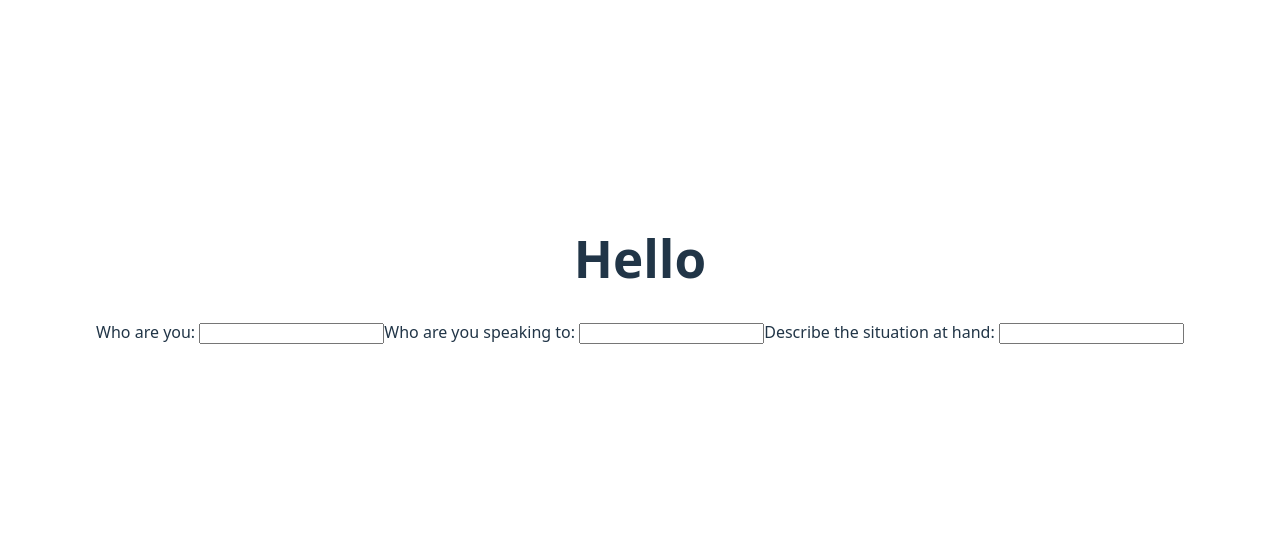
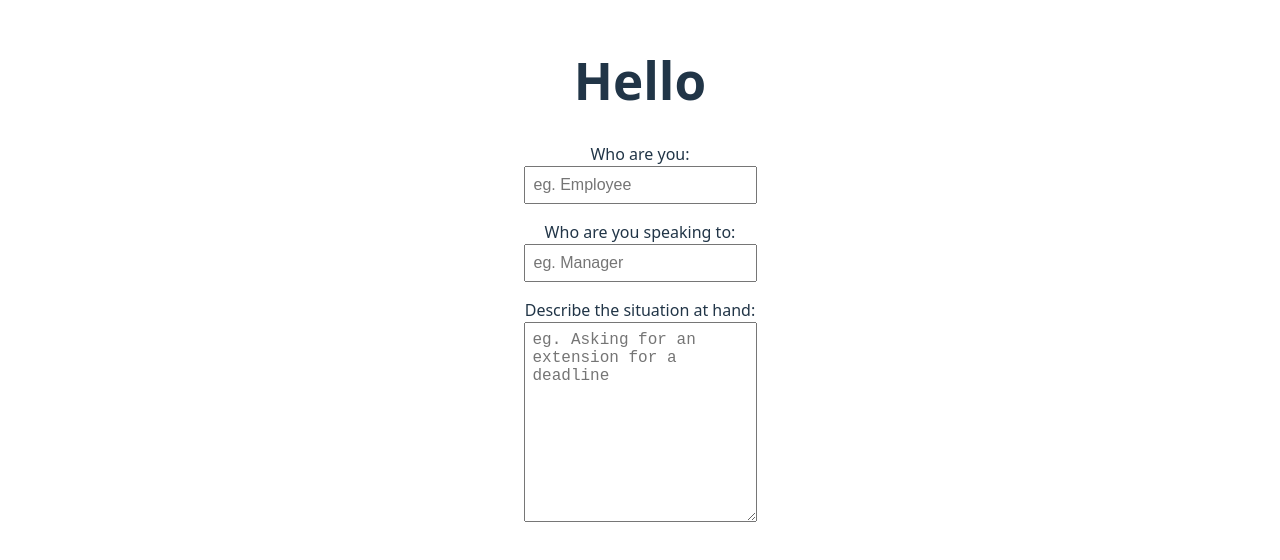
Before and after one commit to jamienahx/Pragma, a React (Vite) app in the folder pragma/: page / in a window 1280 px wide. Shown: the part 130-690 px from the top of the page. Built offline with nearby package versions, Linux system fonts and the light colour scheme.

Commit message:
applied CSS

```diff
--- a/pragma/package.json
+++ b/pragma/package.json
@@ -19,10 +19,13 @@
     "@types/react": "^19.2.7",
     "@types/react-dom": "^19.2.3",
     "@vitejs/plugin-react": "^5.1.1",
+    "autoprefixer": "^10.4.27",
     "eslint": "^9.39.1",
     "eslint-plugin-react-hooks": "^7.0.1",
     "eslint-plugin-react-refresh": "^0.4.24",
     "globals": "^16.5.0",
+    "postcss": "^8.5.8",
+    "tailwindcss": "^4.2.1",
     "typescript": "~5.9.3",
     "typescript-eslint": "^8.48.0",
     "vite": "^7.3.1"
--- /dev/null
+++ b/pragma/src/components/form.css
@@ -0,0 +1,29 @@
+.form-container {
+
+    display: flex;
+    flex-direction: column;
+    gap: 16px;
+}
+
+
+
+.form-field {
+
+    display: flex;
+    flex-direction: column;
+}
+
+.form-field input,
+.form-field textarea {
+    padding: 8px;
+    font-size: 16px;
+    width: 100%;
+    box-sizing: border-box
+
+}
+
+.form-field textarea{
+    height:200px;
+    resize: vertical;
+
+}
--- a/pragma/src/components/form.tsx
+++ b/pragma/src/components/form.tsx
@@ -1,4 +1,5 @@
 import { useState } from 'react';
+import './form.css';
 
 
 const Form =()=> {
@@ -8,7 +9,7 @@ const [formData, setFormData] = useState({
     descriptionInput:""
 })
 
-    const handleChange = (event: React.ChangeEvent<HTMLInputElement>) => {
+    const handleChange = (event: React.ChangeEvent<HTMLInputElement | HTMLTextAreaElement>) => {
         const { name, value } = event.target;
         setFormData(prev=>({
             ...prev,
@@ -17,37 +18,40 @@ const [formData, setFormData] = useState({
     }
 
     return(
-        <>
 
+        <div className = "form-container">
+        <div className = "form-field">
         <label htmlFor="identityInput">Who are you: </label>
         <input id = "identityInput"
         name = "identityInput"
         type = "text"
         value = {formData.identityInput}
-        onChange= {handleChange}/>
+        onChange= {handleChange}
+        placeholder = "eg. Employee"/>
+        </div>
 
 
-
-          <label htmlFor="otherPartyInput">Who are you speaking to: </label>
+         <div className = "form-field">
+        <label htmlFor="otherPartyInput">Who are you speaking to: </label>
         <input id = "otherPartyInput"
         name = "otherPartyInput"
         type = "text"
         value = {formData.otherPartyInput}
-        onChange= {handleChange}/>
+        onChange= {handleChange}
+        placeholder = "eg. Manager"/>
+        </div>
 
+          <div className = "form-field">
+        <label htmlFor="descriptionInput">Describe the situation at hand:  </label>
+        <textarea
+         id = "descriptionInput"
+        name = "descriptionInput"
+        value = {formData.descriptionInput}
+        onChange= {handleChange}
+        placeholder = "eg. Asking for an extension for a deadline"/>
 
-        <label htmlFor="descriptionInput">Describe the situation at hand:  </label>
-        <input id = "descriptionInput"
-        name = "descriptionInput"
-        type = "text"
-        value = {formData.descriptionInput}
-        onChange= {handleChange}/>
-
-
-
-        </>
-
-
+        </div>
+        </div>
     );
 };
 
```
Also changed, not shown: 1 other file (tests, documents, lock files or other folders).
